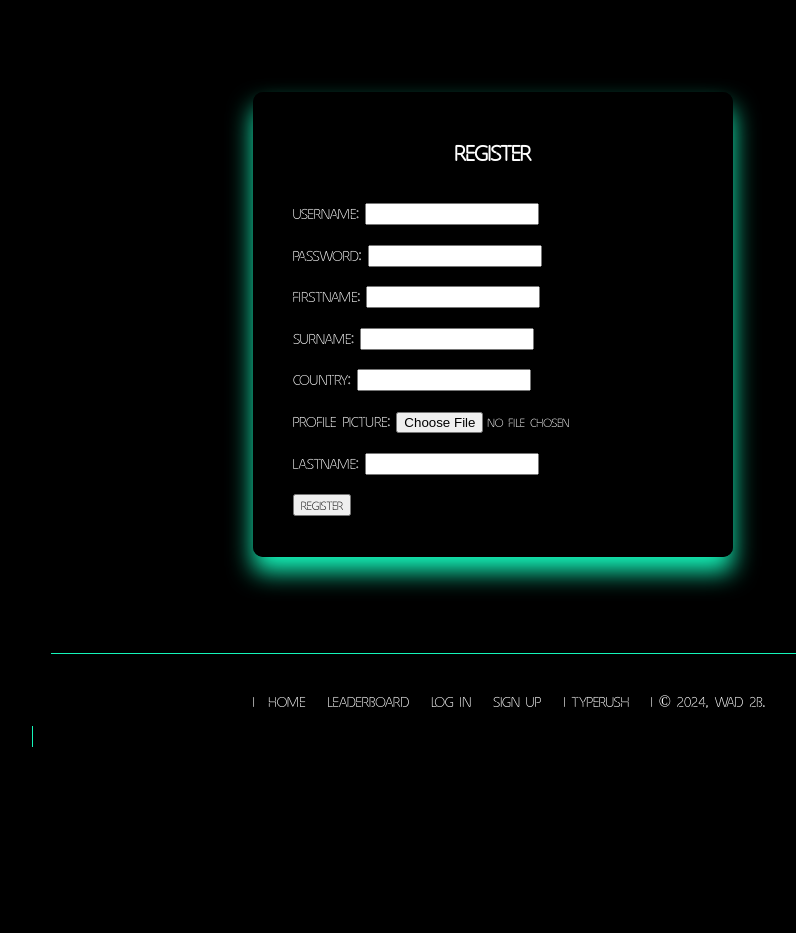
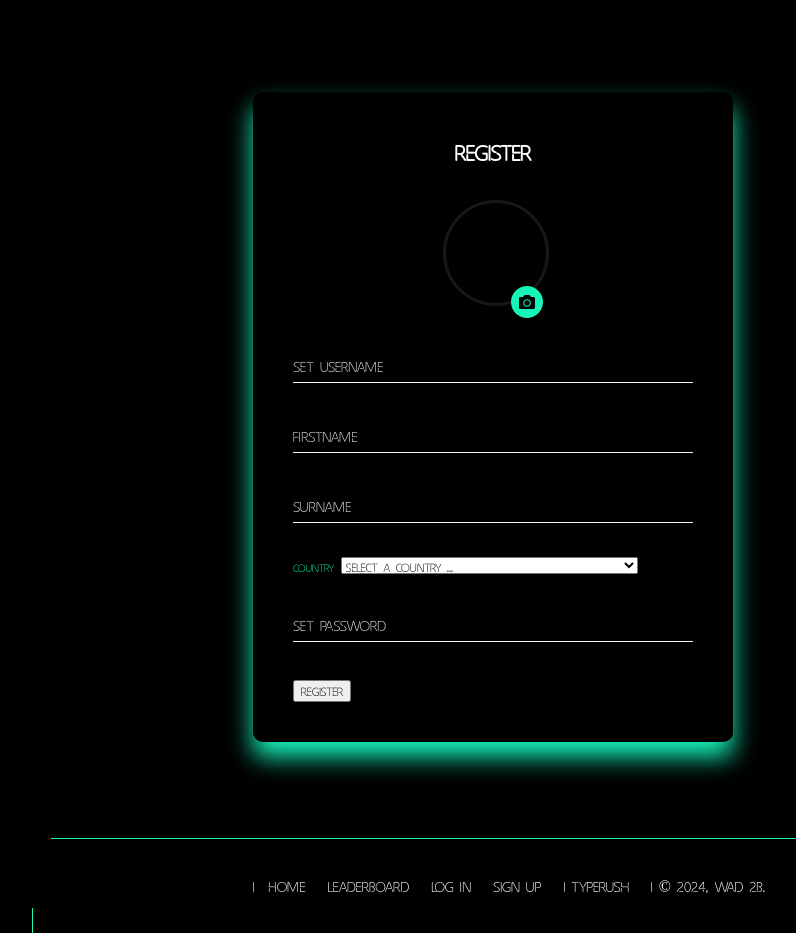
Before and after one commit to TheCalebHenshaw/TypeRush, a Django app: page /typerush/register/ in a window 1280 px wide. Shown: the part 336-1269 px from the top of the page, without its empty margins (147-943 px from the left). Before the commit the page ends 1083 px from the top, so only its background shows below. Run offline with Django 3.2, Linux system fonts and the light colour scheme.

Commit message:
better register with styling

```diff
--- a/templates/typerush/register.html
+++ b/templates/typerush/register.html
@@ -13,36 +13,32 @@
 {% block main_block %}
 {% if registered %}
     <h2> Thank you for registering!</h2>
+    <br />
     <a href="{% url 'typerush:home' %}">Return to homepage</a>
 {% else %}
 <div class="register-box">
 
     <h2>Register</h2>
-    <form id="form" method="post" action="{% url 'typerush:register' %}" enctype="multipart/form-data">
+
+    <form id="form" method="POST" action="{% url 'typerush:register' %}" enctype="multipart/form-data">
         {% csrf_token %}
-        {{ user_form.as_p }}
-        {{ profile_form.as_p }}
-        <input type="submit" name="submit" value="Register" />
-    </form>
-
-    <!-- <form id="form" action="">
         <div class="upload">
-            <img src="{% static 'images/usercircle1.png' %}" width=100 heigt=100 alt="" style="color: #15F5BA;">
+            <img id="profile-picture-preview" src="{% static 'images/usercircle1.png' %}" width=100 heigt=100 alt="Profile Picture Preview" style="color: #15F5BA;" />
             <div class="round">
-                <input type="file">
+                {{ profile_form.profile_picture }}
                 <i class="fa fa-camera" style="color: #000000;"></i>
             </div>
         </div>
         <div class="user-box">
-            <input id="username" type="text" required>
+            {{ user_form.username }}
             <label for="">Set Username</label>
         </div>
         <div class="user-box">
-            <input id="firstname" type="text">
+            {{ profile_form.firstname }}
             <label for="">Firstname</label>
         </div>
         <div class="user-box">
-            <input id="surname" type="text">
+            {{ profile_form.lastname }}
             <label for="">Surname</label>
         </div>
 
@@ -293,7 +289,7 @@
         </div>
 
         <div class="user-box">
-            <input id="password" type="password" required>
+            {{ user_form.password }}
             <label for="">Set Password</label>
         </div>
 
@@ -301,17 +297,38 @@
             <label id="error" class="error"></label>
         </div>
 
-        <a href="">
-            <span></span>
-            <span></span>
-            <span></span>
-            <span></span><button type='submit'>Submit</button>
-        </a>
-    </form> -->
+        <span></span>
+        <span></span>
+        <span></span>
+        <span></span>
+        <input type="submit" name="submit" value="Register" />
+    </form>
 </div>
 {% endif %}
 {% endblock %}
 
 {% block script %}
     <script src="{% static 'script/Validate.js' %}"></script>
+    <script>
+        // JavaScript code to handle profile picture upload
+        // This is a basic example, you may need to modify it based on your requirements
+
+        // Function to handle file selection
+        function handleFileSelect(event) {
+            const file = event.target.files[0];
+            const reader = new FileReader();
+
+            reader.onload = function(event) {
+                const imageUrl = event.target.result;
+                // Display the selected image preview
+                document.getElementById('profile-picture-preview').src = imageUrl;
+            }
+
+            reader.readAsDataURL(file);
+        }
+
+        // Add event listener to input element for file selection
+        document.getElementById('id_profile_picture').addEventListener('change', handleFileSelect);
+
+    </script>
 {% endblock %}
--- a/typerush/forms.py
+++ b/typerush/forms.py
@@ -16,7 +16,7 @@ class UserProfileForm(forms.ModelForm):
     firstname = forms.CharField(max_length=100)
     lastname = forms.CharField(max_length=100)
     country = forms.Select()
-    profile_picture = forms.ImageField()
+    profile_picture = forms.ImageField(required=False)
     class Meta:
         model = Player
         fields = ('firstname','surname','country','profile_picture',)
--- a/typerush/views.py
+++ b/typerush/views.py
@@ -84,9 +84,10 @@ def register(request):
             user.save()
             profile = profile_form.save(commit=False)
             profile.user = user
+            profile.country = request.POST.get('country')
 
-            if 'picture' in request.FILES:
-                profile.picture = request.FILES['picture']
+            if 'profile_picture' in request.FILES:
+                profile.profile_picture = request.FILES['profile_picture']
             profile.save()
 
             registered = True
```
Also changed, not shown: media/profile_images/Screenshot_18.png (added), media/profile_images/Screenshot_7.png (added).
